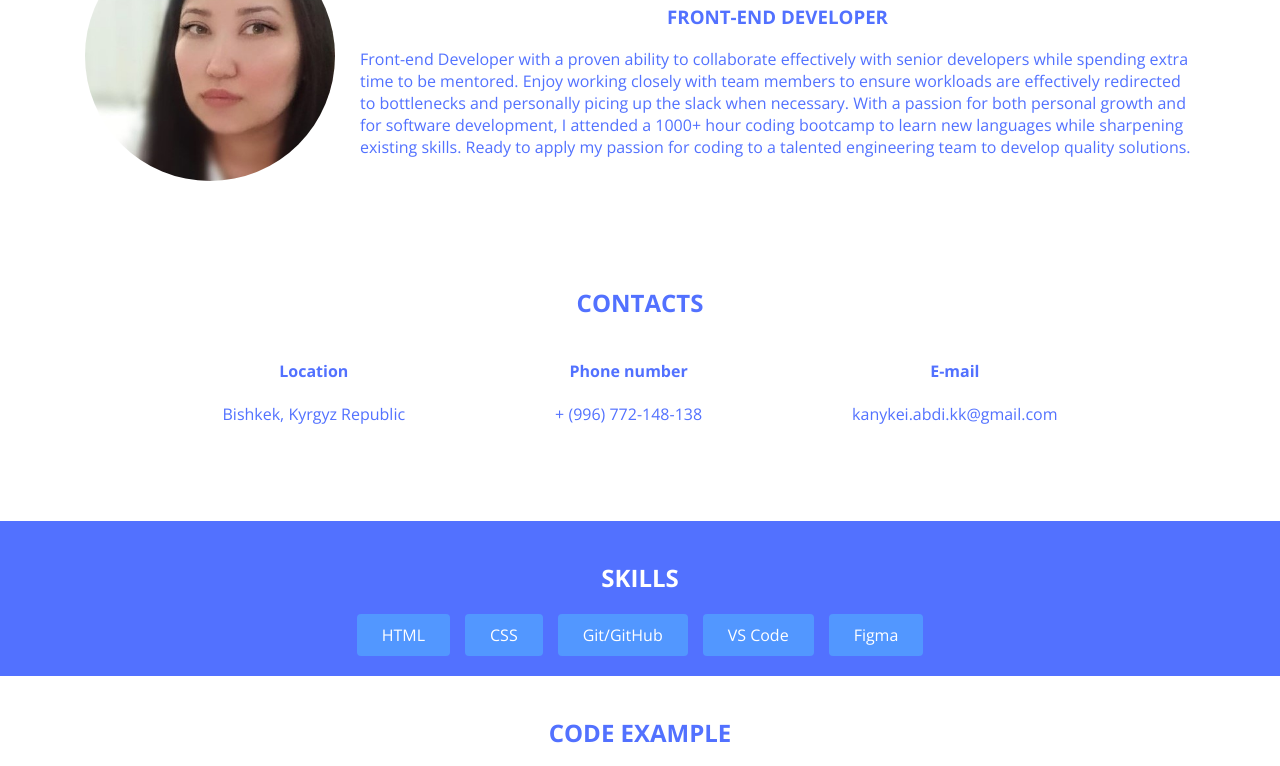
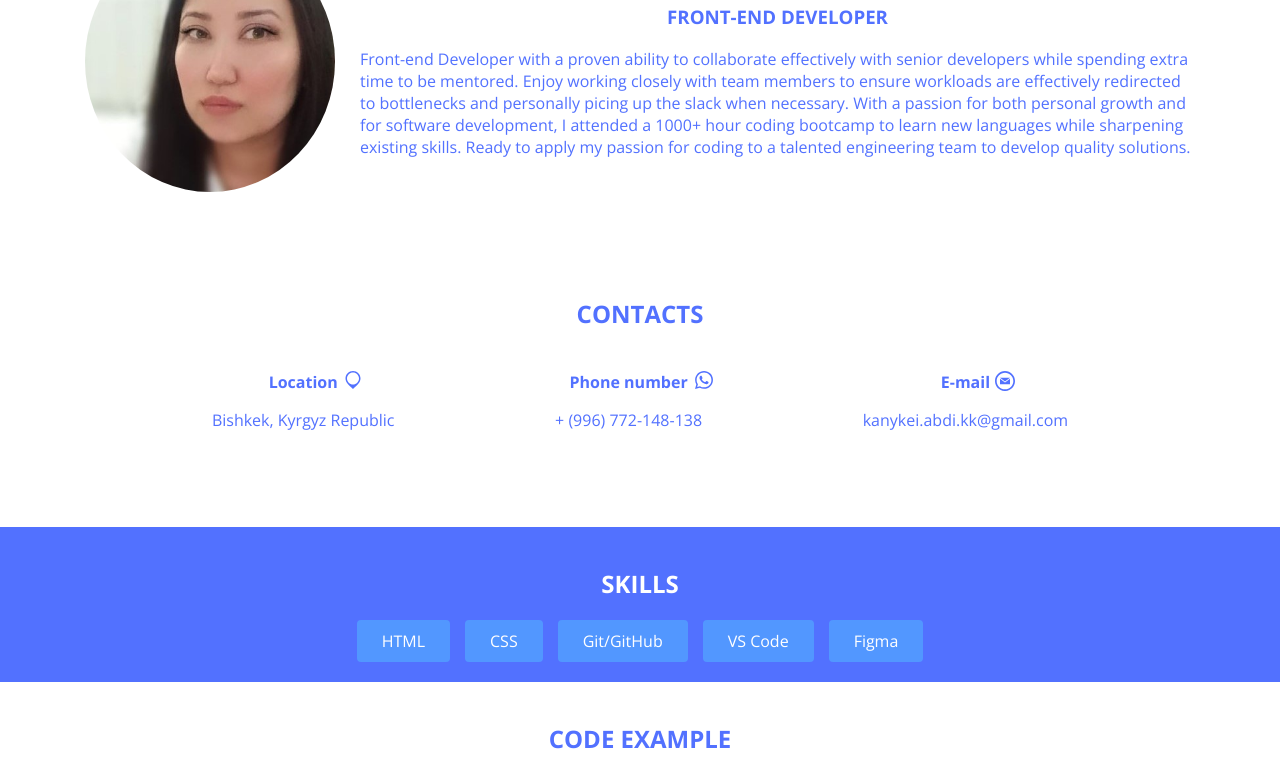
Before and after one commit to KanykeiAbdi/portfolio, a plain HTML site: page index.html in a window 1280 px wide. Shown: the part 223-989 px from the top of the page. Drawn offline with nearby package versions, Linux system fonts and the light colour scheme.

Commit message:
Add icons

```diff
--- a/CSS/stlyle.css
+++ b/CSS/stlyle.css
@@ -108,7 +108,6 @@ nav a:hover {
 
 .intro img {
   width: 250px;
-  height: 250px;
   border-radius: 50%;
 }
 
@@ -139,6 +138,76 @@ nav a:hover {
 
 .contacts li {
   text-align: center;
+}
+
+.icon-loc {
+  display: inline-block;
+  padding: 0 25px;
+  margin-bottom: 0;
+  position: relative;
+}
+
+/*.icon-loc::before {
+  position: absolute;
+  left: 0;
+  content: "";
+  background-image: url("/images/icons/location.svg");
+  width: 20px;
+  height: 20px;
+  background-repeat: no-repeat;
+  background-position: center;
+  background-size: contain;
+}*/
+
+.icon-loc::after {
+  position: absolute;
+  right: 0;
+  content: "";
+  background-image: url("/images/icons/location.svg");
+  width: 20px;
+  height: 18px;
+  background-repeat: no-repeat;
+  background-position: center;
+  background-size: contain;
+}
+
+.icon-phone {
+  display: inline-block;
+  padding: 0 25px;
+  margin-bottom: 0;
+  position: relative;
+}
+
+.icon-phone::after {
+  position: absolute;
+  right: 0;
+  content: "";
+  background-image: url("/images/icons/whatsapp-1.svg");
+  stroke-width: 10px;
+  width: 18px;
+  height: 18px;
+  background-repeat: no-repeat;
+  background-position: center;
+  background-size: contain;
+}
+
+.icon-mail {
+  display: inline-block;
+  padding: 0 25px;
+  margin-bottom: 0;
+  position: relative;
+}
+
+.icon-mail::after {
+  position: absolute;
+  right: 0;
+  content: "";
+  background-image: url("/images/icons/email.svg");
+  width: 20px;
+  height: 20px;
+  background-repeat: no-repeat;
+  background-position: center;
+  background-size: contain;
 }
 
 .contacts li a{
--- a/index.html
+++ b/index.html
@@ -35,7 +35,7 @@
             <a href="#education" class="header-menu-link">Education</a>
           </li>
           <li class="header-menu-item">
-            <a href="#language" class="header-menu-link">Language Knowledges</a>
+            <a href="#language" class="header-menu-link">Languages</a>
           </li>
           <li class="header-menu-item">
             <a href="#contacts" class="header-menu-link">Contacts</a>
@@ -75,17 +75,17 @@
         <h2 class="section-title">contacts</h2>
         <ul>
         <li>
-          <h4>Location</h4>
+          <h4 class="icon-loc">Location</h4>
           <p>Bishkek, Kyrgyz Republic</p>
         </li>
         <li>
-          <h4>Phone number</h4>
-          <a href="tel:+996772148138">+ (996) 772-148-138</a>
+          <h4 class="icon-phone">Phone number</h4>
+          <p><a href="tel:+996772148138">+ (996) 772-148-138</a></p>
         </li>
         <li>
-          <h4>E-mail</h4>
-          <a href="mailto:kanykei.abdi.kk@gmail.com"
-            >kanykei.abdi.kk@gmail.com</a>
+          <h4 class="icon-mail">E-mail</h4>
+          <p><a href="mailto:kanykei.abdi.kk@gmail.com"
+            >kanykei.abdi.kk@gmail.com</a></p>
         </li>
       </ul>
       </div>
@@ -135,20 +135,23 @@
                 </code>
               </pre>
 
-          <p><b>[CSS]:</b> What value can't have a border-style?</p>
+          <p><b>[CSS]:</b> Absolute positioning relative to the  &lt;body&gt; element</p>
+          <pre>
+            <code>
+              body {
+                width: 500px;
+                margin: 0 auto;
+                position: relative;
+              }
 
-
-          <pre>
-                <code>
-
-                    const sum = eval("10*10+5");
-
-                    console.log(sum);
-
-
-            &#9675; inset     &#9675; dotted     &#9675; groove     &bull; color
-                </code>
-              </pre>
+              .positioned {
+                position: absolute;
+                background: yellow;
+                top: 30px;
+                left: 30px;
+              }
+            </code>
+          </pre>
 
           <p><b>[JavaScript]:</b> What will be output to the console?</p>
             <pre>
@@ -181,7 +184,7 @@
     </section>
     <section id="language" class="language section">
       <div class="container">
-        <h2 class="section-title">Language Knowledges</h2>
+        <h2 class="section-title">Languages Knowledge</h2>
         <ul>
           <li><b>Kyrgyz</b> - Mother Tongue</li>
           <li><b>Russian</b> - Professional Fluency</li>
```
Also changed, not shown: images/icons/arrow-27.svg (added), images/icons/arrow-28.svg (added), images/icons/email.svg (added), images/icons/github-1.svg (added), images/icons/github-5.svg (added), images/icons/iconmonstr-email-4.svg (added), images/icons/location-pin-thin.svg (added), images/icons/location.svg (added), images/icons/mail-thin.svg (added), images/icons/star-6.svg (added), images/icons/star-7.svg (added), images/icons/telegram-5.svg (added), images/icons/whatsapp-1.svg (added).
